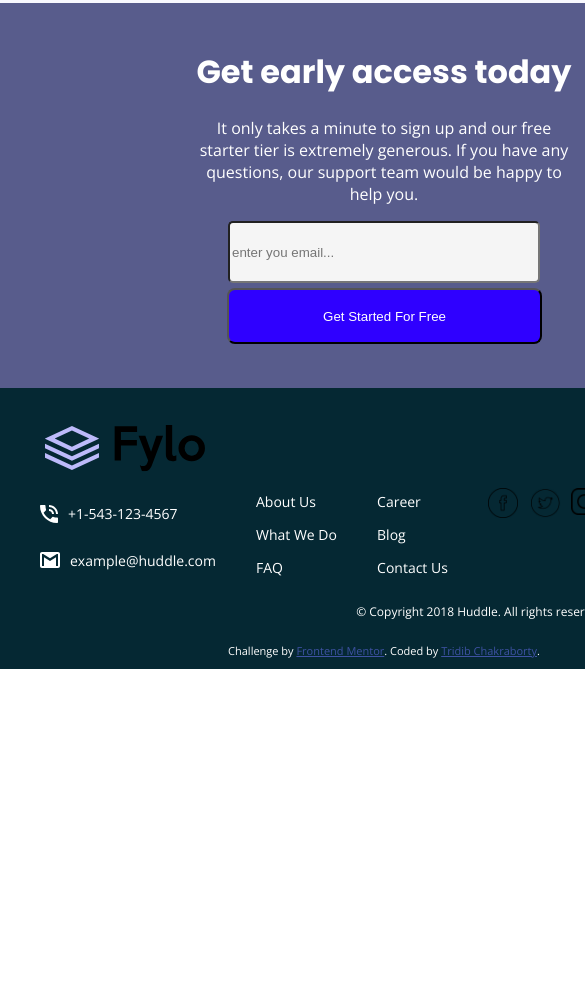
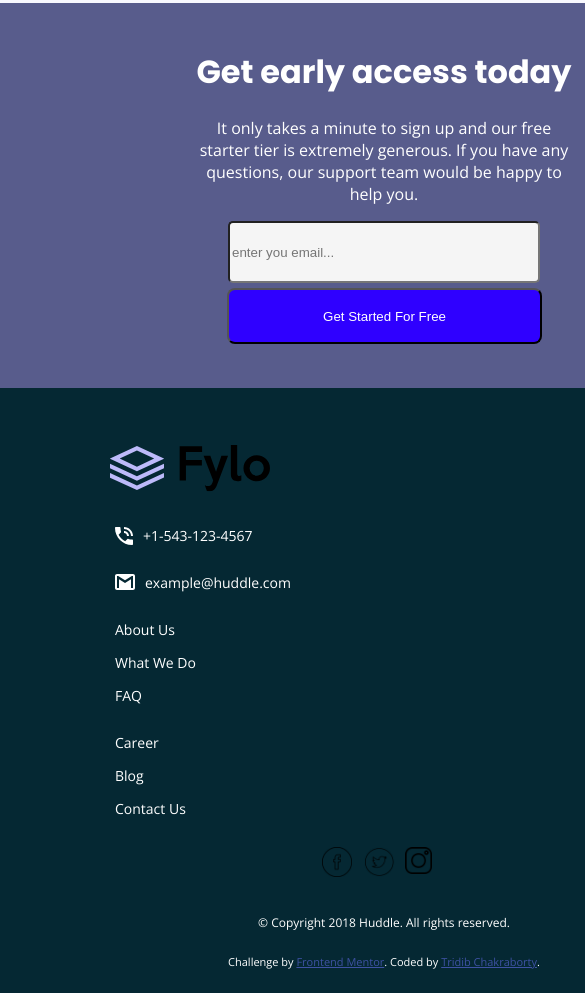
Before and after one commit to imtridib/fylo-landing-page-with-two-column-layout-master, a plain HTML site: page index.html in a window 390 px wide. Shown: the part 2628-3621 px from the top of the page, 585 px wide, since content can reach past the window. Before the commit the page ends 3297 px from the top, so only its background shows below. Drawn offline with nearby package versions, Linux system fonts and the light colour scheme.

Commit message:
responsive

```diff
--- a/style.css
+++ b/style.css
@@ -621,12 +621,14 @@ h6 {
 
 
     .container-4{
+        height: 605px;
         width: 100%;
         margin:0px;
+        background-color: rgb(5, 40, 51);
         display: flex;
-        background-color: rgb(5, 40, 51);
         flex-direction: column;
-        justify-content: space-between;
+        justify-content:unset;
+        align-items: center;
         padding: 0px;
         color: white;
     }
@@ -635,9 +637,10 @@ h6 {
     .icon2{
         max-height: 30px;
         max-width: 170px;
-        margin-top:35px;
-        margin-bottom: 25px;
-        margin-left: 40px;
+        margin-top:55px;
+        margin-bottom: 12px;
+        margin-left: 105px;
+        align-self: flex-start;
     }
 
     .icon2 img{
@@ -646,17 +649,22 @@ h6 {
         width: 160px;
     }
     .main2{
+        width: 100%;
         display: flex;
-        flex-direction: row;
+        flex-direction: column;
         justify-content: space-between;
         font-size: 14px;
+        margin-left: 115px;
+        margin-top: 15px;
+        margin-bottom: 25px;
+        align-self: flex-start;
     }
 
     .contacts{
         display: flex;
         flex-direction: column;
         padding-top: 12px;
-        padding-left: 40px;
+        padding-left: 0px;
     }
     .location{
         display: flex;
@@ -699,11 +707,11 @@ h6 {
         padding-left: 0px;
     }
     .e{
-        margin-top: 10px;
-        margin-right: 170px;
+        margin-top: 15px;
+        margin-right: 245px;
         display: flex;
         flex-direction: row;
-        justify-content: space-between;
+        justify-content:center;
     }
 
     .fb{
@@ -766,8 +774,7 @@ h6 {
     }
     .de{
         font-size: 12px;
-        margin-right: 160px;
-        text-align:right;
-
+        margin-right: 0px;
+        text-align: center;
     }
 }
```
Also changed, not shown: index.html (line endings or trailing spaces).
